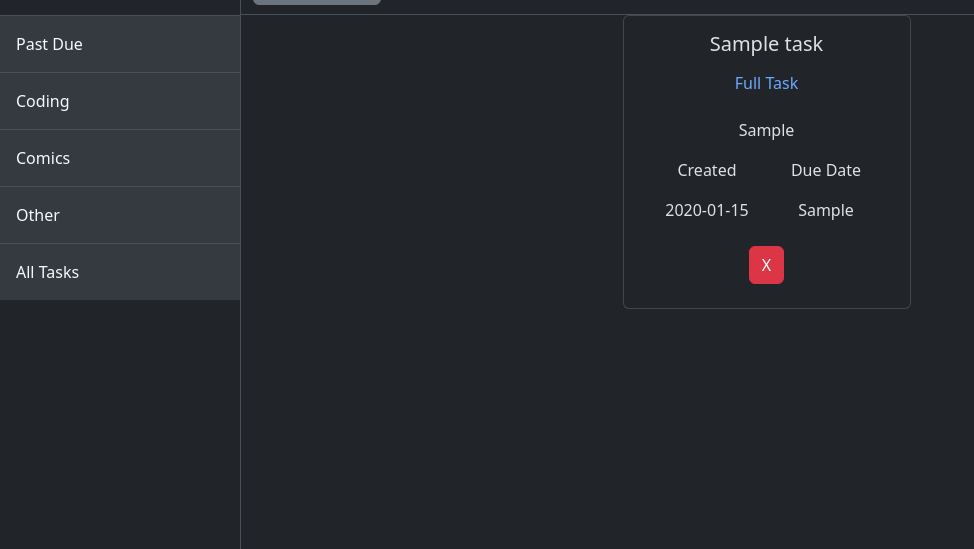
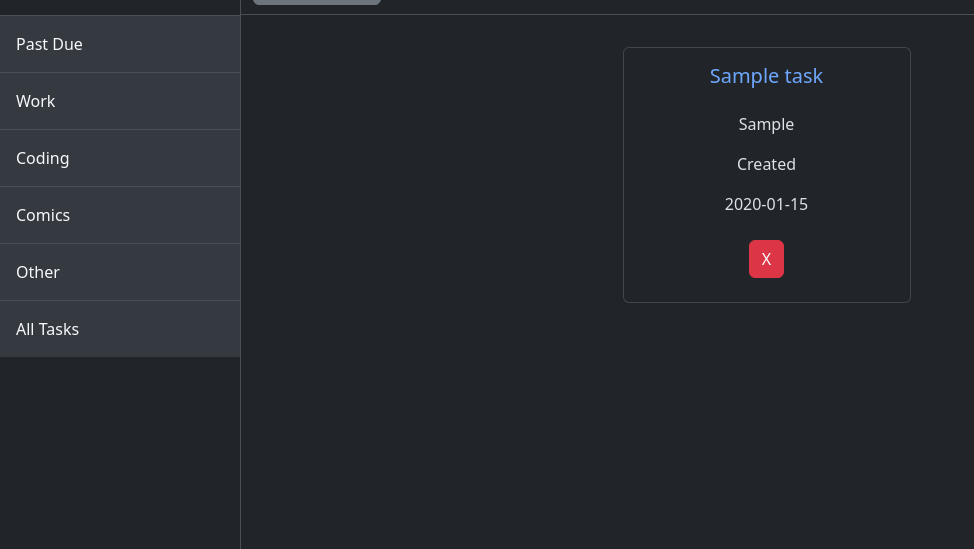
Before and after one commit to LoganEPortfolio/ToDo_dev, a Flask app: page /completed in a window 1280 px wide. Shown: the part 42-591 px from the top of the page, without its empty margins (0-974 px from the left). Run offline with Flask 3, Linux system fonts and the light colour scheme; a user stored in the database is signed in; tables that the repository leaves empty hold one stand-in row (values such as "Sample post"); some libraries are stand-ins or nearby versions.

Commit message:
update notes functionality

```diff
--- a/main.py
+++ b/main.py
@@ -84,7 +84,7 @@ def home():
     return render_template('index.html', tasks=tasks, notes=False)
 
 
-@app.route('/<category>')
+@app.route('/tasks/<category>')
 @login_required
 def category_page(category):
     if current_user.is_authenticated:
@@ -93,11 +93,22 @@ def category_page(category):
         elif category == 'pastdue':
             tasks = db.session.query(Task).filter(Task.completed == False, Task.user_id == current_user.id, Task.due < datetime.today()-timedelta(days=1), Task.notes == False).order_by(Task.due)
         elif category != 'pastdue':
-            tasks = db.session.query(Task).filter(Task.completed == False, Task.user_id == current_user.id, Task.category == category).order_by(Task.due)
+            tasks = db.session.query(Task).filter(Task.completed == False, Task.user_id == current_user.id, Task.category == category, Task.notes == False).order_by(Task.due)
     else:
         tasks = ""
     return render_template('index.html', tasks=tasks, category=category)
 
+@app.route('/notes/<category>')
+@login_required
+def get_notes(category):
+    if current_user.is_authenticated:
+        if category == 'all':
+            tasks = db.session.query(Task).filter(Task.notes == True).order_by(Task.date_created)
+        else:
+            tasks = db.session.query(Task).filter(Task.notes == True, Task.category == category).order_by(Task.date_created)
+    else:
+        tasks = ""
+    return render_template('index.html', tasks=tasks, category=category)
 
 @app.route('/task/<int:task_id>/notes-add')
 @login_required
@@ -119,6 +130,9 @@ def edit_notes(task_id):
         db.session.commit()
         return redirect(url_for('get_task', task_id=task.id))
     return render_template('edit-task.html', task=task, form=form)
+
+
+
 
 
 @app.route('/add', methods=["GET", "POST"])
--- a/templates/base.html
+++ b/templates/base.html
@@ -18,16 +18,30 @@
         <title>{% block title %}{% endblock  %}</title>
     </head>
     <body>
+        {% if 'tasks' in request.url %}
+           {% set route_type = 'category_page' %}
+        {% else %}
+            {% set route_type = 'get_notes' %}
+        {% endif %}
         <div class="d-flex" id="wrapper">
             <!-- Sidebar-->
             <div class="border-end bg-dark" id="sidebar-wrapper">
-                <div class="sidebar-heading border-bottom bg-dark">Get It Done!</div>
+                <div class="sidebar-heading border-bottom bg-dark">
+                    <a class='list-group-item text-body' href="{{url_for('home')}}">Get It Done!</a>
+                </div>
                 <div class="list-group list-group-flush">
                     <a class="list-group-item list-group-item-action list-group-item-light p-3" href="{{url_for('category_page', category='pastdue')}}">Past Due</a>
-                    <a class="list-group-item list-group-item-action list-group-item-light p-3" href="{{url_for('category_page', category='coding')}}">Coding</a>
-                    <a class="list-group-item list-group-item-action list-group-item-light p-3" href="{{url_for('category_page', category='comics')}}">Comics</a>
-                    <a class="list-group-item list-group-item-action list-group-item-light p-3" href="{{url_for('category_page', category='other')}}">Other</a>
-                    <a class="list-group-item list-group-item-action list-group-item-light p-3" href="{{url_for('category_page', category='all')}}">All Tasks</a>
+                    <a class="list-group-item list-group-item-action list-group-item-light p-3" href="{{url_for(route_type, category='work')}}">Work</a>
+                    <a class="list-group-item list-group-item-action list-group-item-light p-3" href="{{url_for(route_type, category='coding')}}">Coding</a>
+                    <a class="list-group-item list-group-item-action list-group-item-light p-3" href="{{url_for(route_type, category='comics')}}">Comics</a>
+                    <a class="list-group-item list-group-item-action list-group-item-light p-3" href="{{url_for(route_type, category='other')}}">Other</a>
+                    <a class="list-group-item list-group-item-action list-group-item-light p-3" href="{{url_for(route_type, category='all')}}">
+                        {% if 'notes' in request.url %}
+                            All Notes
+                        {% else %}
+                            All Tasks
+                        {% endif %}
+                    </a>
                 </div>
             </div>
             <!-- Page content wrapper-->
@@ -52,6 +66,7 @@
                                         <a class="nav-link dropdown-toggle" id="navbarDropdown" href="#" role="button" data-bs-toggle="dropdown" aria-haspopup="true" aria-expanded="false">Hello, {{current_user.first_name}}</a>
                                         <div class="dropdown-menu dropdown-menu-end" aria-labelledby="navbarDropdown">
                                             <a class="dropdown-item" href="{{url_for('get_completed')}}">Completed Tasks</a>
+                                            <a class="dropdown-item" href="{{url_for('get_notes', category='all')}}">Notes</a>
                                             <a class="dropdown-item" href="{{url_for('logout')}}">Sign Out</a>
                                             <!-- <a class="dropdown-item" href="#!">Another action</a>
                                             <div class="dropdown-divider"></div>
--- a/templates/index.html
+++ b/templates/index.html
@@ -1,35 +1,25 @@
 {% extends "base.html" %}
-
-{%block title%}
-{% if notes %}
-    Notes List
-{% else %}
-    Tasks List
-{% endif %}
-{%endblock%}
 
 {% block content %}
 
 
 {% if not current_user.is_authenticated %}
-    <div class="container-fluid">
+    <div class="container text-center mt-5">
         <h1>You need to Sign In or Sign Up</h1>
         <p>To see tasks, please log in.</p>
-        <a href="{{url_for('login')}}" class="btn btn-primary">Sign In</a>
-        <a href="{{url_for('register')}}" class="btn btn-primary">Register</a>
+        <div class="mt-4">
+            <a href="{{url_for('login')}}" class="btn btn-primary">Sign In</a>
+            <a href="{{url_for('register')}}" class="btn btn-primary">Register</a>
+        </div>
 
     </div>
 {% else %}
-<div class="ml-0 row justify-content-evenly gy-3" style=" margin-left: 0 !important;">
+<div class="mt-3 ml-0 row justify-content-evenly gy-3" style=" margin-left: 0 !important;">
     {% for task in tasks  %}
     <div class="card text-center" style="width: 18rem;">
-        <!-- <img class="card-img-top" src="..." alt="Card image cap"> -->
         <div class="card-body">
-          <h5 class="card-title">{{task.title|truncate(25, True)}}</h5>
-          <!-- <p class="card-text">
-            {{task.content|truncate(75, True)}}
-          </p> -->
-          <a href="{{url_for('get_task', task_id = task.id)}}" class="btn btn-link text-decoration-none ">Full Task</a>
+
+          <a href="{{url_for('get_task', task_id = task.id)}}" class="text-decoration-none text-opacity-25-hover "><h5 class="card-title">{{task.title|truncate(25, True)}}</h5></a>
 
 
         </div>
@@ -41,10 +31,12 @@
                     <p class="card-text">Created</p>
                     <p class="card-text">{{task.date_created.strftime("%Y-%m-%d")}}</p>
                 </div>
+                {% if task.notes == False %}
                 <div class="container">
                     <p class="card-text">Due Date</p>
                     <p class="card-text">{{task.due}}</p>
                 </div>
+                {% endif %}
             </div>
             {% endif %}
             {% if task.notes == False %}
```
Also changed, not shown: 1 other file.
